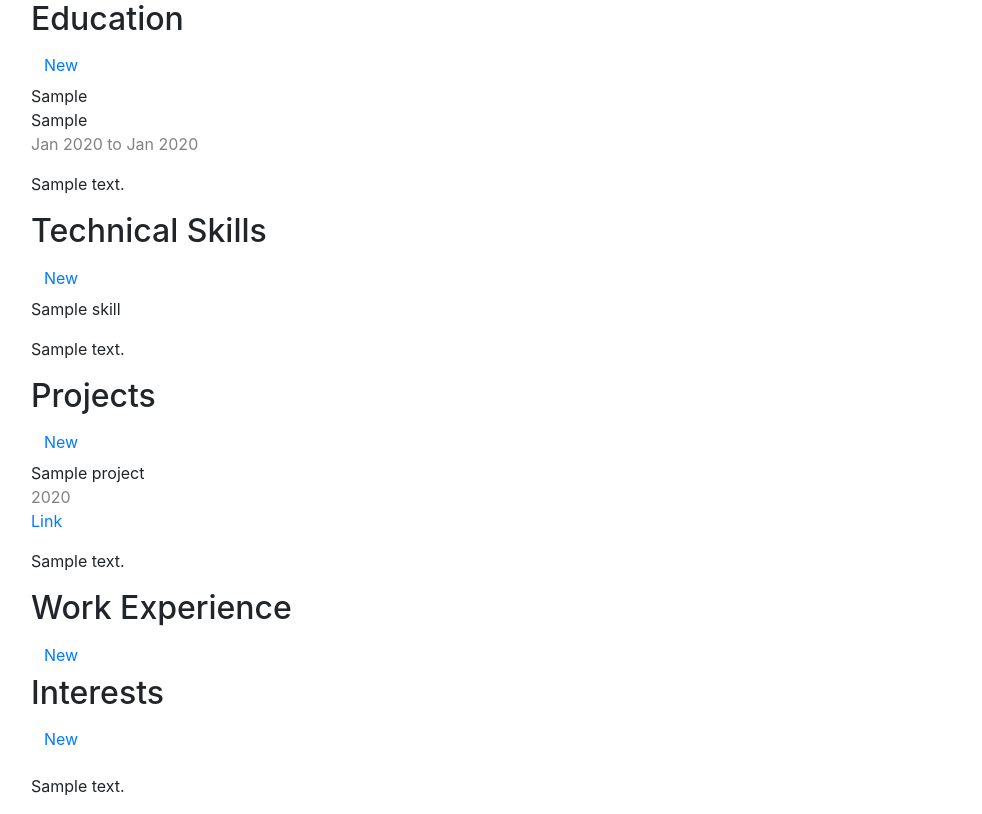
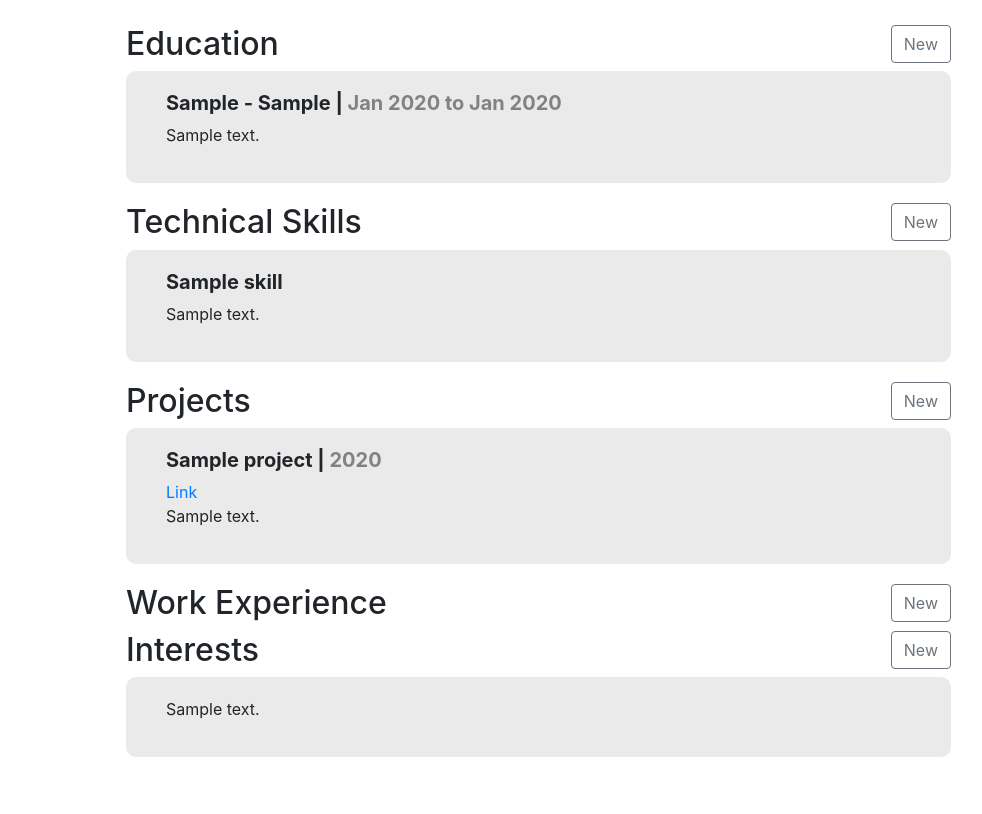
Before and after one commit to JakeStewart201/bridging-coursework, a Django app: page /cv/ in a window 1280 px wide. Shown: the part 56-870 px from the top of the page, without its empty margins (54-1036 px from the left). After the commit the page ends 813 px from the top, so only its background shows below. Run offline with Django 3.2, Linux system fonts and the light colour scheme; a user stored in the database is signed in; tables that the repository leaves empty hold one stand-in row (values such as "Sample post"); data that the repository does not hold is empty; some libraries are stand-ins or nearby versions.

Commit message:
Improved look and feel of website

```diff
--- a/blog/static/css/blog.css
+++ b/blog/static/css/blog.css
@@ -1,3 +1,8 @@
+#mainblock {
+     padding-top: 25px;
+}
+
+
 .col-md-8 {
     width: 95%;
 }
@@ -43,13 +48,17 @@
     margin-right: 20px;
 }
 
-.post {
+.post, .cv-block {
     margin-bottom: 20px;
     background-color: #eaeaea;
     padding: 20px 20px 20px 40px;
     border-radius: 10px;
 }
 
+.section {
+    display: inline-block;
+}
+
 .post h2 a, .post h2 a:visited {
     color: #000000;
 }
--- a/blog/templates/blog/base.html
+++ b/blog/templates/blog/base.html
@@ -48,9 +48,9 @@
         </div>
     </nav>
 
-    <div class="content container">
+    <div class="content container" id="mainblock">
         <div class="row">
-            <div class="col-md-8">
+            <div class="col-md-9 offset-md-1">
             {% block content %}
             {% endblock %}
             </div>
--- a/blog/templates/blog/post_detail.html
+++ b/blog/templates/blog/post_detail.html
@@ -7,9 +7,9 @@
             {{ post.published_date }}
         </div>
     {% else %}
-        <a class="btn btn-default" href="{% url 'post_publish' pk=post.pk %}">Publish</a>
-        <a class="btn btn-default" href="{% url 'post_remove' pk=post.pk %}">Delete</a>
-        <a class="btn btn-default" href="{% url 'post_edit' pk=post.pk %}">Edit</a>
+        <a class="btn btn-outline-secondary" href="{% url 'post_publish' pk=post.pk %}">Publish</a>
+        <a class="btn btn-outline-secondary" href="{% url 'post_remove' pk=post.pk %}">Delete</a>
+        <a class="btn btn-outline-secondary" href="{% url 'post_edit' pk=post.pk %}">Edit</a>
     {% endif %}
     <h2>{{ post.title }}</h2>
     <p>{{ post.text|linebreaksbr }}</p>
--- a/blog/templates/blog/post_edit.html
+++ b/blog/templates/blog/post_edit.html
@@ -5,6 +5,6 @@
 <form method="POST" class="post-form custom-form">
     {{ form.as_p }}
     {% csrf_token %}
-    <button type="submit" class="save btn btn-default">Save</button>
+    <button type="submit" class="save btn btn-outline-secondary">Save</button>
 </form>
 {% endblock %}
--- a/cv/templates/cv/cv_page.html
+++ b/cv/templates/cv/cv_page.html
@@ -5,87 +5,105 @@
 
 {% block content %}
     <div id="education">
-        <h2>Education</h2>
+        <h2 class="section">Education</h2>
         {% if user.is_authenticated %}
-            <a class="btn btn-default" href="{% url 'edit_qualification' %}">New</a>
+            <a class="btn btn-outline-secondary float-right" href="{% url 'edit_qualification' %}">New</a>
         {% endif %}
         {% for qualification in qualifications %}
-            <div class="qualification">
-                <div class="course">
+            <div class="qualification cv-block">
+                <div class="h5 font-weight-bold">
+                    <div class="course d-inline-block">
                         {{ qualification.course }}
                     </div>
-                <div class="institution">
+                    -
+                    <div class="institution d-inline-block">
                         {{ qualification.institution }}
                     </div>
-                <div class="date">
+                    |
+                    <div class="date d-inline-block">
                         {{ qualification.start_date | date:'M Y' }} to {{ qualification.end_date | date:'M Y' }}
                     </div>
-                <p>{{ qualification.text | linebreaksbr | markdown | safe }}</p>
+                </div>
+                {{ qualification.text | linebreaksbr | markdown | safe }}
             </div>
         {% endfor %}
     </div>
     <div id="skills">
-        <h2>Technical Skills</h2>
+        <h2 class="section">Technical Skills</h2>
         {% if user.is_authenticated %}
-            <a class="btn btn-default" href="{% url 'edit_skill' %}">New</a>
+            <a class="btn btn-outline-secondary float-right" href="{% url 'edit_skill' %}">New</a>
         {% endif %}
         {% for skill in skills %}
-            <div class="skill">
+            <div class="skill cv-block">
+                <div class="h5 font-weight-bold">
                     <div class="name">
                         {{ skill.name }}
                     </div>
-                <p>{{ skill.text | linebreaksbr | markdown | safe }}</p>
+                </div>
+                {{ skill.text | linebreaksbr | markdown | safe }}
             </div>
         {% endfor %}
     </div>
     <div id="projects">
-        <h2>Projects</h2>
+        <h2 class="section">Projects</h2>
         {% if user.is_authenticated %}
-            <a class="btn btn-default" href="{% url 'edit_project' %}">New</a>
+            <a class="btn btn-outline-secondary float-right" href="{% url 'edit_project' %}">New</a>
         {% endif %}
         {% for project in projects %}
-            <div class="project">
-                <div class="name">
+            <div class="project cv-block">
+                <div class="h5 font-weight-bold">
+                    <div class="name d-inline-block">
                         {{ project.title }}
                     </div>
-                <div class="date">
+                    |
+                    <div class="date d-inline-block">
                         {{ project.date | date:'Y' }}
+                    </div>
                 </div>
                 <div class="link">
                     <a href="{{ project.link }}">Link</a>
                 </div>
-                <p>{{ project.text | linebreaksbr | markdown | safe }}</p>
+                {{ project.text | linebreaksbr | markdown | safe }}
             </div>
         {% endfor %}
     </div>
     <div id="employment_history">
-        <h2>Work Experience</h2>
+        <h2 class="section">Work Experience</h2>
         {% if user.is_authenticated %}
-            <a class="btn btn-default" href="{% url 'edit_job' %}">New</a>
+            <a class="btn btn-outline-secondary float-right" href="{% url 'edit_job' %}">New</a>
         {% endif %}
         {% for job in jobs %}
-            <div class="job">
-                <div class="employer">
+            <div class="job cv-block">
+                <div class="h5 font-weight-bold">
+                    <div class="employer d-inline-block">
                         {{ job.employer }}
                     </div>
-                <div class="job_title">
+                    -
+                    <div class="job_title d-inline-block">
                         {{ job.job_title }}
                     </div>
-                <div class="date">
-                    {{ job.start_date | date:'M Y' }} to {{ job.end_date | date:'M Y' }}
+                    |
+                    <div class="date d-inline-block">
+                        {{ job.start_date | date:'M Y' }} to
+                        {% if job.end_date == None %}
+                            Present
+                        {% else %}
+                            {{ job.end_date | date:'M Y' }}
+                        {% endif %}
                     </div>
-                <p>{{ job.text | linebreaksbr | markdown | safe }}</p>
+                </div>
+                {{ job.text | linebreaksbr | markdown | safe }}
             </div>
         {% endfor %}
     </div>
     <div id="interests">
-        <h2>Interests</h2>
+        <h2 class="section">Interests</h2>
         {% if user.is_authenticated %}
-            <a class="btn btn-default" href="{% url 'edit_interest' %}">New</a>
+            <a class="btn btn-outline-secondary float-right" href="{% url 'edit_interest' %}">New</a>
         {% endif %}
         {% for interest in interests %}
-            <div class="interest">
-                <p>{{ interest.text | linebreaksbr | markdown | safe }}</p>
+            <div class="interest cv-block">
+                {{ interest.text | linebreaksbr | markdown | safe }}
             </div>
         {% endfor %}
     </div>
--- a/cv/templates/cv/edit_interest.html
+++ b/cv/templates/cv/edit_interest.html
@@ -7,6 +7,6 @@
 <form method="POST" class="interest-form custom-form">
     {{ form.as_p }}
     {% csrf_token %}
-    <button type="submit" class="save btn btn-default">Save</button>
+    <button type="submit" class="save btn btn-outline-secondary">Save</button>
 </form>
 {% endblock %}
--- a/cv/templates/cv/edit_job.html
+++ b/cv/templates/cv/edit_job.html
@@ -7,6 +7,6 @@
 <form method="POST" class="job-form custom-form">
     {{ form.as_p }}
     {% csrf_token %}
-    <button type="submit" class="save btn btn-default">Save</button>
+    <button type="submit" class="save btn btn-outline-secondary">Save</button>
 </form>
 {% endblock %}
--- a/cv/templates/cv/edit_project.html
+++ b/cv/templates/cv/edit_project.html
@@ -7,6 +7,6 @@
 <form method="POST" class="project-form custom-form">
     {{ form.as_p }}
     {% csrf_token %}
-    <button type="submit" class="save btn btn-default">Save</button>
+    <button type="submit" class="save btn btn-outline-secondary">Save</button>
 </form>
 {% endblock %}
--- a/cv/templates/cv/edit_qualification.html
+++ b/cv/templates/cv/edit_qualification.html
@@ -7,6 +7,6 @@
 <form method="POST" class="qualification-form custom-form">
     {{ form.as_p }}
     {% csrf_token %}
-    <button type="submit" class="save btn btn-default">Save</button>
+    <button type="submit" class="save btn btn-outline-secondary">Save</button>
 </form>
 {% endblock %}
--- a/cv/templates/cv/edit_skill.html
+++ b/cv/templates/cv/edit_skill.html
@@ -7,6 +7,6 @@
 <form method="POST" class="skill-form custom-form">
     {{ form.as_p }}
     {% csrf_token %}
-    <button type="submit" class="save btn btn-default">Save</button>
+    <button type="submit" class="save btn btn-outline-secondary">Save</button>
 </form>
 {% endblock %}
```
Lines whose indentation alone changed are shown as unchanged.
